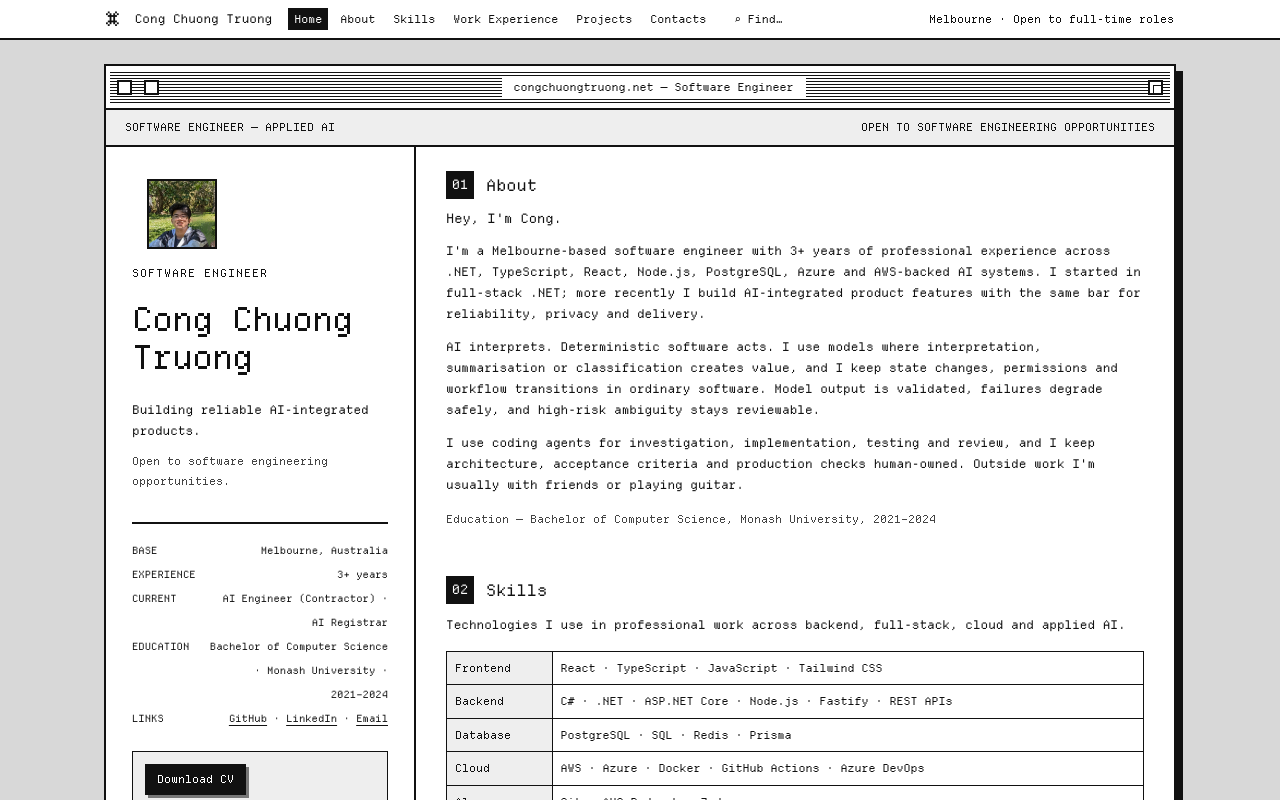
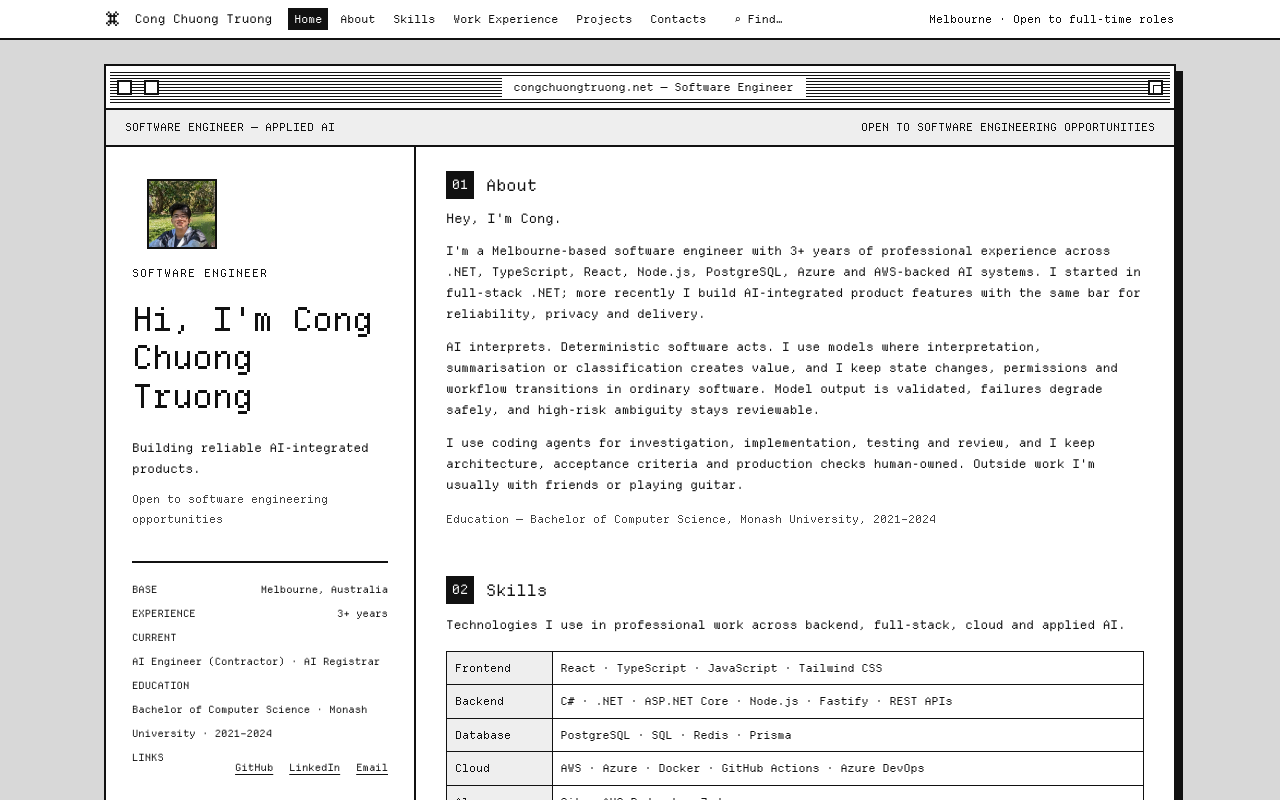
Before and after one commit to ctru0009/portfolio, a React (Vite) app: page / in a window 1280 px wide. Shown: the top 800 px of the page. Built offline with nearby package versions, Linux system fonts and the light colour scheme.

Commit message:
fix(sidebar): sticky identity, stacked facts, tap targets

```diff
--- a/src/components/mac/FactRow.tsx
+++ b/src/components/mac/FactRow.tsx
@@ -2,10 +2,20 @@ import type { ReactNode } from "react";
 
 interface FactRowProps {
   label: string;
+  layout?: "row" | "stacked";
   children: ReactNode;
 }
 
-const FactRow = ({ label, children }: FactRowProps) => {
+const FactRow = ({ label, layout = "row", children }: FactRowProps) => {
+  if (layout === "stacked") {
+    return (
+      <div className="text-[10px] leading-[2.4]">
+        <div>{label}</div>
+        <div>{children}</div>
+      </div>
+    );
+  }
+
   return (
     <div className="flex justify-between gap-2.5 text-[10px] leading-[2.4]">
       <span>{label}</span>
--- a/src/components/sidebar/Sidebar.tsx
+++ b/src/components/sidebar/Sidebar.tsx
@@ -11,6 +11,7 @@ const linkClass =
 const Sidebar = () => {
   return (
     <aside className="border-b-2 border-ink px-[25px] py-[25px] min-[800px]:border-b-0 min-[800px]:border-r-2 min-[800px]:px-[26px] min-[800px]:py-[32px]">
+      <div className="min-[800px]:sticky min-[800px]:top-[48px]">
         <img
           src={HeroData.avatarURL}
           alt="Profile image"
@@ -22,49 +23,56 @@ const Sidebar = () => {
         </p>
 
         <h1 className="mb-[22px] text-[30px] font-normal leading-[1.16] tracking-[-1px] min-[800px]:text-[33px]">
-        {HeroData.name}
+          Hi, I'm {HeroData.name}
         </h1>
 
         <p className="mb-2.5 text-[12px] leading-[1.8]">
           Building reliable AI-integrated products.
         </p>
         <p className="text-[11px] leading-[1.8] text-muted">
-        Open to software engineering opportunities.
+          Open to software engineering opportunities
         </p>
 
         <div className="mt-[19px] flex flex-wrap gap-x-[25px] gap-y-1 border-t-2 border-ink pt-3 min-[800px]:mt-[31px] min-[800px]:block min-[800px]:pt-[15px]">
           <FactRow label="BASE">{HeroData.location}</FactRow>
           <FactRow label="EXPERIENCE">3+ years</FactRow>
-        <FactRow label="CURRENT">
-          {currentJob.title} ·{" "}
-          <span className="whitespace-nowrap">{currentJob.company}</span>
+          <FactRow label="CURRENT" layout="stacked">
+            {currentJob.title}
+            {"\u00A0· "}
+            {currentJob.company}
           </FactRow>
-        <FactRow label="EDUCATION">
-          {education.degree} · {education.school} ·{" "}
-          <span className="whitespace-nowrap">{education.period}</span>
+          <FactRow label="EDUCATION" layout="stacked">
+            {education.degree}
+            {"\u00A0· "}
+            {education.school}
+            {"\u00A0· "}
+            {education.period}
           </FactRow>
           <FactRow label="LINKS">
+            <span className="flex flex-wrap justify-end gap-x-4">
               <a
                 href={HeroData.github}
                 target="_blank"
                 rel="noopener noreferrer"
-            className={linkClass}
+                className={`${linkClass} inline-flex min-h-[44px] items-center`}
               >
                 GitHub
               </a>
-          {" · "}
               <a
                 href={HeroData.linkedin}
                 target="_blank"
                 rel="noopener noreferrer"
-            className={linkClass}
+                className={`${linkClass} inline-flex min-h-[44px] items-center`}
               >
                 LinkedIn
               </a>
-          {" · "}
-          <a href={`mailto:${HeroData.email}`} className={linkClass}>
+              <a
+                href={`mailto:${HeroData.email}`}
+                className={`${linkClass} inline-flex min-h-[44px] items-center`}
+              >
                 Email
               </a>
+            </span>
           </FactRow>
         </div>
 
@@ -79,6 +87,7 @@ const Sidebar = () => {
             …or email me — {HeroData.email}
           </a>
         </div>
+      </div>
     </aside>
   );
 };
```
Lines whose indentation alone changed are shown as unchanged.
